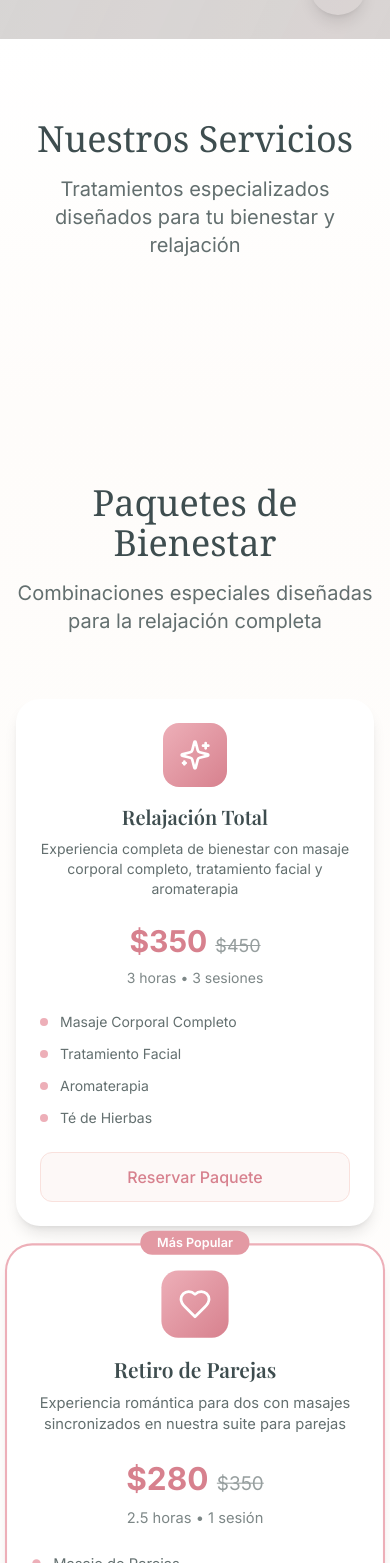
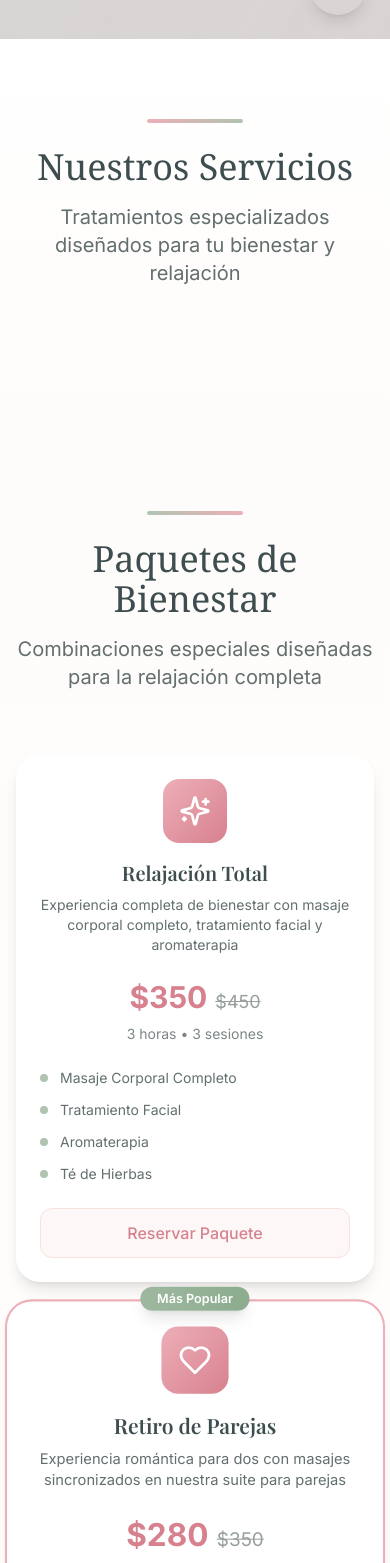
Before and after one commit to DocabyteCompany/punto-rosa-website, a React (Vite) app: page / in a window 390 px wide. Shown: the part 805-2368 px from the top of the page. Built offline with nearby package versions, Linux system fonts and the light colour scheme; grey boxes are pictures that could not be loaded.

Commit message:
Implement color palette enhancements
Implement the use of "Neutral Warm" and "Spa Green" colors in strategic places to enrich the visual palette.

```diff
--- a/src/components/PackagesSection.tsx
+++ b/src/components/PackagesSection.tsx
@@ -129,6 +129,7 @@ const PackagesSection: React.FC<PackagesSectionProps> = ({
     <section className="py-20 bg-gradient-to-b from-spa-soft-50 to-white">
       <div className="max-w-7xl mx-auto px-4 sm:px-6 lg:px-8">
         <div className="text-center mb-16">
+          <div className="w-24 h-1 bg-gradient-to-r from-spa-green-400 to-punto-rosa-400 mx-auto mb-6 rounded-full"></div>
           <h2 className="text-4xl md:text-5xl font-serif text-text-deep-800 mb-4">
             {selectedContent.title}
           </h2>
@@ -148,7 +149,7 @@ const PackagesSection: React.FC<PackagesSectionProps> = ({
             >
               {pkg.popular && (
                 <div className="absolute -top-4 left-1/2 transform -translate-x-1/2">
-                  <span className="bg-punto-rosa-500 text-white px-4 py-1 rounded-full text-xs font-semibold">
+                  <span className="bg-gradient-to-r from-spa-green-500 to-spa-green-600 text-white px-4 py-1 rounded-full text-xs font-semibold shadow-lg">
                     {currentLanguage === 'es' ? 'Más Popular' : 'Most Popular'}
                   </span>
                 </div>
@@ -179,7 +180,7 @@ const PackagesSection: React.FC<PackagesSectionProps> = ({
               <ul className="space-y-3 mb-6">
                 {pkg.features.map((feature, idx) => (
                   <li key={idx} className="flex items-center text-sm text-text-deep-600">
-                    <div className="w-2 h-2 bg-punto-rosa-400 rounded-full mr-3 flex-shrink-0" />
+                    <div className="w-2 h-2 bg-spa-green-400 rounded-full mr-3 flex-shrink-0" />
                     {feature}
                   </li>
                 ))}
--- a/src/components/ServiceCard.tsx
+++ b/src/components/ServiceCard.tsx
@@ -39,7 +39,7 @@ const ServiceCard: React.FC<ServiceCardProps> = ({
   };
 
   return (
-    <div className="bg-white rounded-2xl shadow-lg overflow-hidden hover:shadow-xl transition-all duration-300 hover:scale-105 group">
+    <div className="bg-white rounded-2xl shadow-lg overflow-hidden hover:shadow-xl transition-all duration-300 hover:scale-105 group border border-neutral-warm-200">
       <div className="relative overflow-hidden">
         <img
           src={service.image}
@@ -47,6 +47,7 @@ const ServiceCard: React.FC<ServiceCardProps> = ({
           className="w-full h-64 object-cover transition-transform duration-500 group-hover:scale-110"
         />
         <div className="absolute inset-0 bg-gradient-to-t from-punto-rosa-900/30 to-transparent opacity-0 group-hover:opacity-100 transition-opacity duration-300" />
+        <div className="absolute top-4 right-4 w-3 h-3 bg-spa-green-400 rounded-full shadow-lg"></div>
       </div>
 
       <div className="p-6">
--- a/src/components/ServicesGrid.tsx
+++ b/src/components/ServicesGrid.tsx
@@ -42,6 +42,7 @@ const ServicesGrid: React.FC<ServicesGridProps> = ({
     <section className="py-20 bg-gradient-to-b from-white to-spa-soft-50">
       <div className="max-w-7xl mx-auto px-4 sm:px-6 lg:px-8">
         <div className="text-center mb-16">
+          <div className="w-24 h-1 bg-gradient-to-r from-punto-rosa-400 to-spa-green-400 mx-auto mb-6 rounded-full"></div>
           <h2 className="text-4xl md:text-5xl font-serif text-text-deep-800 mb-4">
             {content[currentLanguage as keyof typeof content].featured}
           </h2>
--- a/src/components/StepCard.tsx
+++ b/src/components/StepCard.tsx
@@ -21,7 +21,7 @@ const StepCard: React.FC<StepCardProps> = ({ step, progress }) => {
   return (
     <div
       className={cn(
-        "bg-beige-50 rounded-2xl overflow-hidden shadow-sm p-8"
+        "bg-neutral-warm-50 rounded-2xl overflow-hidden shadow-sm p-8 border border-neutral-warm-200"
       )}
       style={{
         opacity: Math.pow(progress, 2),
@@ -30,8 +30,10 @@ const StepCard: React.FC<StepCardProps> = ({ step, progress }) => {
       }}
     >
       <div className="flex items-center">
-        {step.icon}
-        <h3 className="text-2xl font-serif text-sage-700 ml-4">
+        <div className="p-2 bg-spa-green-100 rounded-lg text-spa-green-600">
+          {step.icon}
+        </div>
+        <h3 className="text-2xl font-serif text-text-deep-800 ml-4">
           {step.title}
         </h3>
       </div>
@@ -41,7 +43,7 @@ const StepCard: React.FC<StepCardProps> = ({ step, progress }) => {
         className="overflow-hidden"
       >
         <div className="pt-6 flex flex-col md:flex-row items-center gap-8">
-            <p className="text-sage-600 md:w-1/2">
+            <p className="text-text-deep-600 md:w-1/2">
                 {step.description}
             </p>
             <div className="md:w-1/2 w-full h-64 self-stretch">
```
